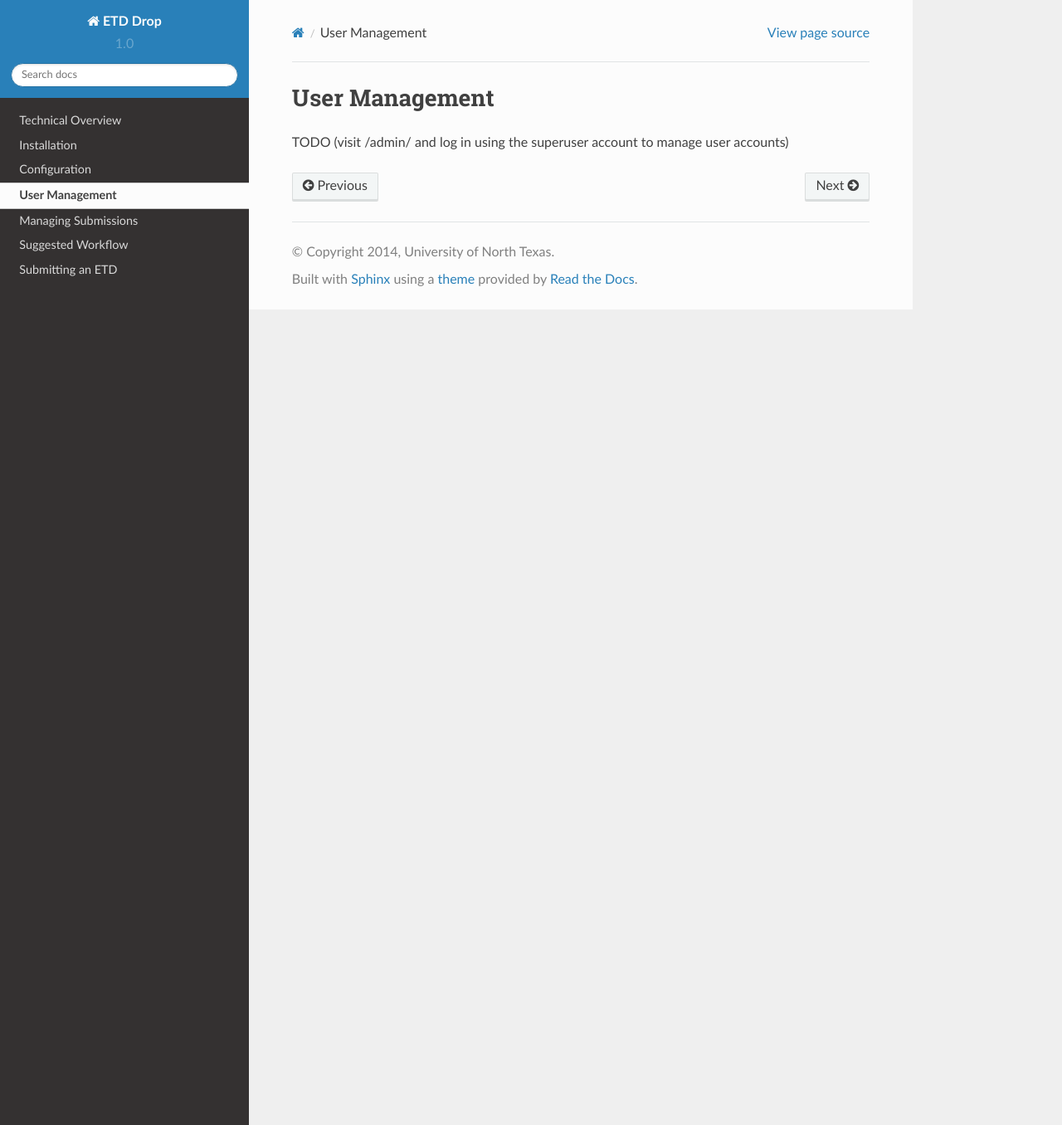
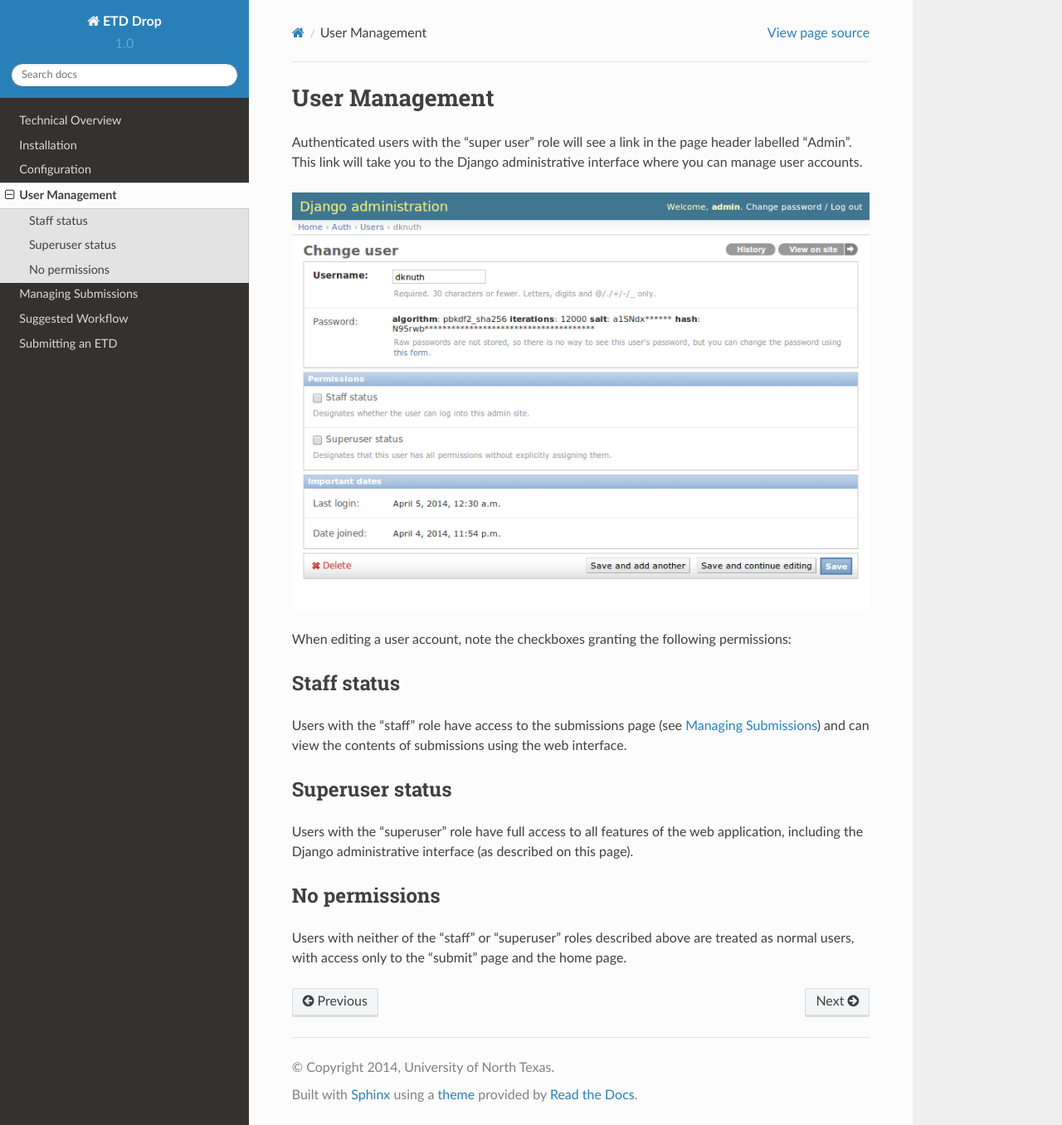
Before and after one commit to MetaArchive/etd-drop, a Sphinx documentation site: the page built from docs/source/user_management.rst, in a window 1280 px wide and 1356 px high. Shown: the whole window at 83% size. Built offline with Sphinx 7.4.7 and the Read the Docs theme 2.0.0, drawn with Linux system fonts in a browser that asks for light colours.

Commit message:
Add screenshots to documentation

```diff
--- a/docs/source/managing_submissions.rst
+++ b/docs/source/managing_submissions.rst
@@ -7,11 +7,11 @@ the page header labelled "Submissions". This link will take you to a page
 where you can see a listing of all current submissions awaiting review on the
 server.
 
-TODO: Add a screenshot here
+.. image:: images/submissions.png
 
 From this table, you can click one of the links in any row to access more
 information about a submission. Clicking the identifier name in the left
 column will take you to a page with extensive details about that submission,
 including the user-submitted form data and a list of files and checksums.
 
-TODO: Add submission detail screenshot
+.. image:: images/submission_detail.png
--- a/docs/source/user_management.rst
+++ b/docs/source/user_management.rst
@@ -2,4 +2,32 @@
 User Management
 ===============
 
-TODO (visit /admin/ and log in using the superuser account to manage user accounts)
+Authenticated users with the "super user" role will see a link in the page
+header labelled "Admin". This link will take you to the Django administrative
+interface where you can manage user accounts.
+
+.. image:: images/admin_edit_user.png
+
+When editing a user account, note the checkboxes granting the following
+permissions:
+
+Staff status
+------------
+
+Users with the "staff" role have access to the submissions page (see
+:doc:`managing_submissions`) and can view the contents of submissions using
+the web interface.
+
+Superuser status
+----------------
+
+Users with the "superuser" role have full access to all features of the web
+application, including the Django administrative interface (as described on
+this page).
+
+No permissions
+--------------
+
+Users with neither of the "staff" or "superuser" roles described above are
+treated as normal users, with access only to the "submit" page and the home
+page.
```
Also changed, not shown: docs/source/images/admin_edit_user.png (added), docs/source/images/submission_detail.png (added), docs/source/images/submissions.png (added).
